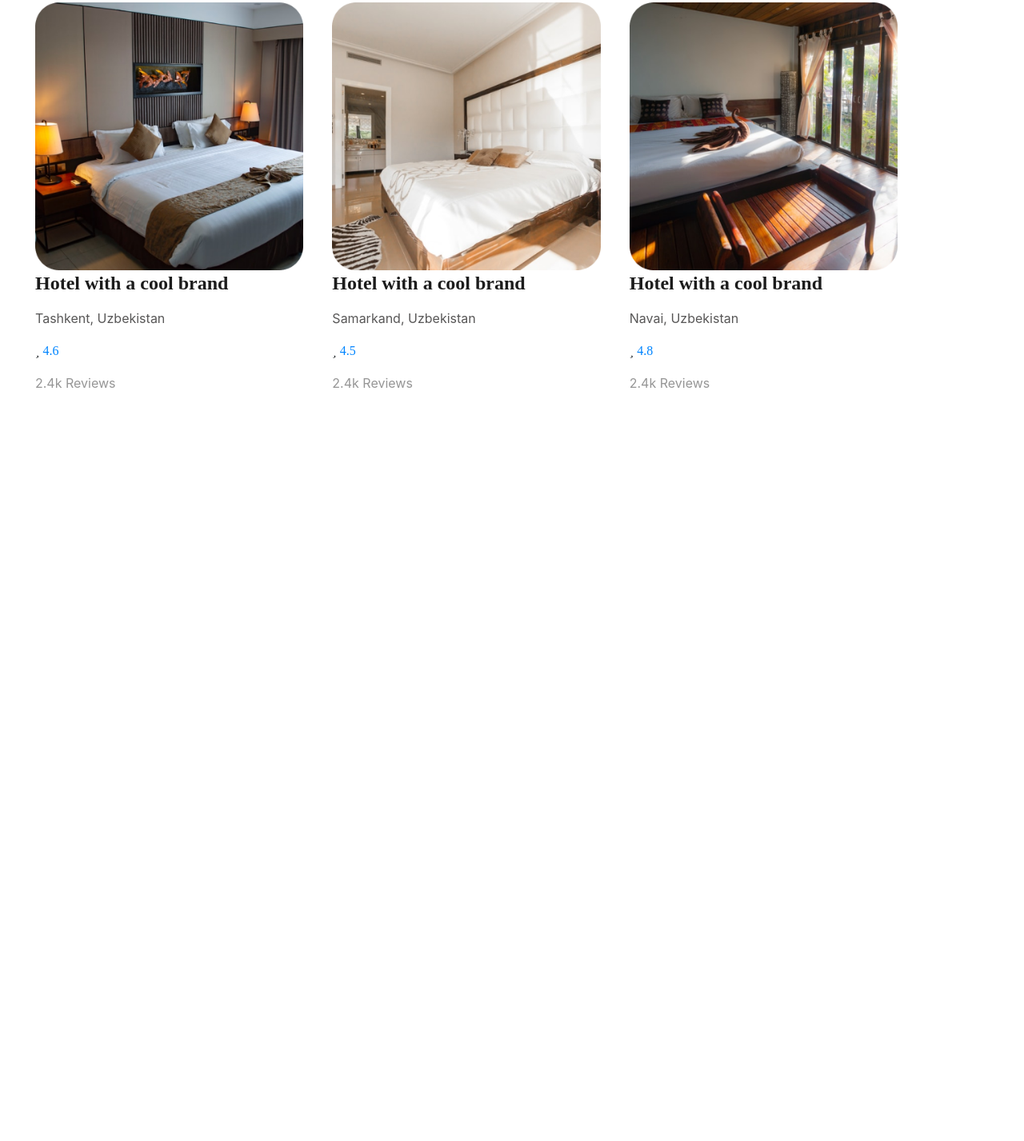
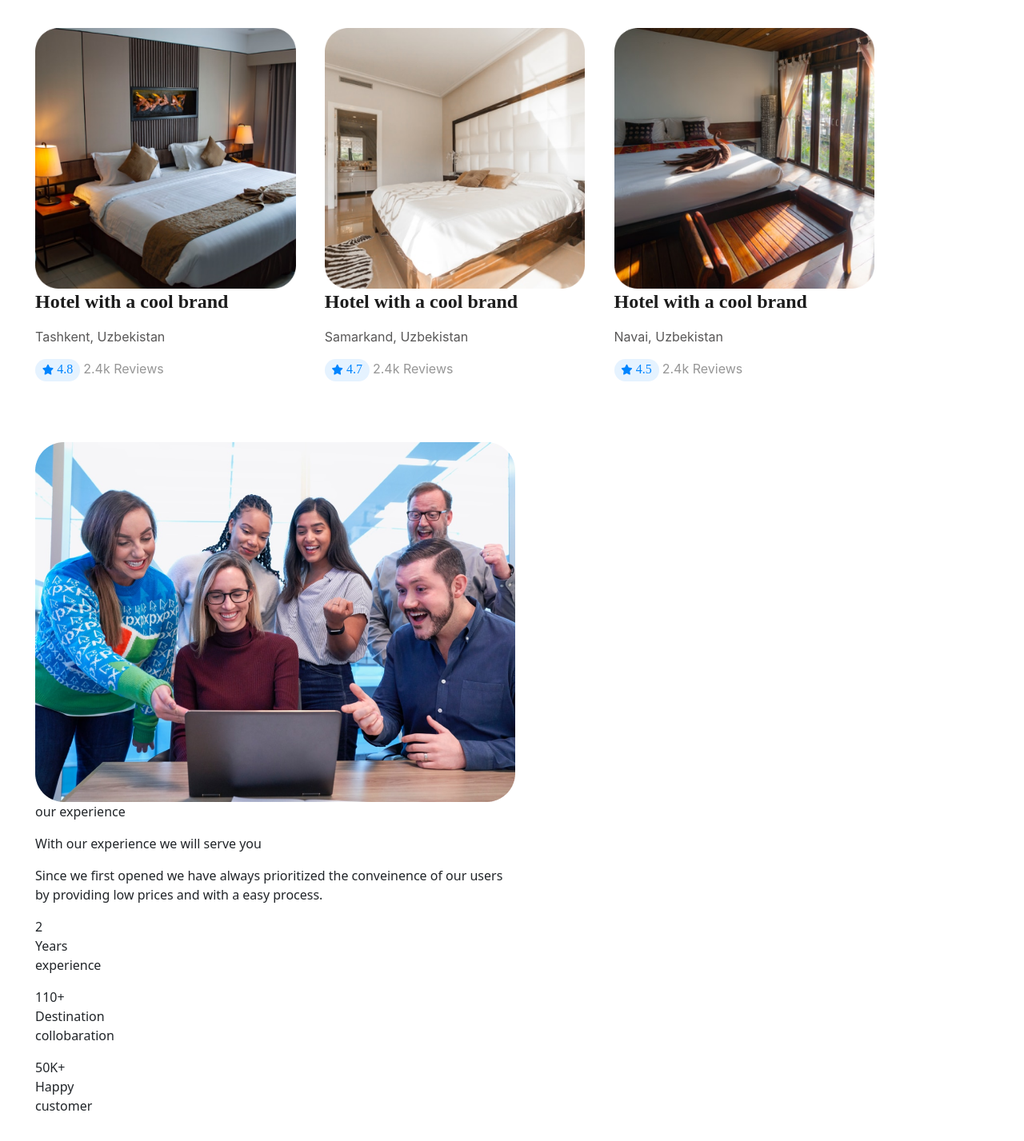
Before and after one commit to Mohiruy/hotel-bitiruv-ishi, a plain HTML site: page index.html in a window 1280 px wide. Shown: the part 757-2184 px from the top of the page at 80% size. Before the commit the page ends 1264 px from the top, so only its background shows below. Drawn offline with nearby package versions, Linux system fonts and the light colour scheme.

Commit message:
my commit

```diff
--- a/index.html
+++ b/index.html
@@ -81,9 +81,9 @@
                 </p>
                 <div class="rate">
                     <div class="gr">
-                        <i class="fa-thin fa-star"></i>
+                        <i class="fa-solid fa-star star"></i>
                         <p class="rate__number">
-                            4.6
+                            4.8
                         </p>
                     </div>
                     <p class="review">
@@ -101,9 +101,9 @@
                 </p>
                 <div class="rate">
                     <div class="gr">
-                        <i class="fa-thin fa-star"></i>
+                        <i class="fa-solid fa-star star"></i>
                         <p class="rate__number">
-                            4.5
+                            4.7
                         </p>
                     </div>
                     <p class="review">
@@ -121,9 +121,9 @@
                 </p>
                 <div class="rate">
                     <div class="gr">
-                        <i class="fa-thin fa-star"></i>
+                        <i class="fa-solid fa-star star"></i>
                         <p class="rate__number">
-                            4.8
+                            4.5
                         </p>
                     </div>
                     <p class="review">
@@ -134,5 +134,52 @@
         </div>
     </div>
 
+    <!--Body experience-->
+    <div class="container-fluid">
+        <div class="experience">
+            <div class="experience__statistic">
+                <div class="experience__image">
+                    <img src="./images/experince-image.png" alt="image">
+                </div>
+                <div class="experience__body">
+                    <p class="experience__title">
+                        our experience
+                    </p>
+                    <p class="experience__subtitle">
+                        With our experience we will serve you
+                    </p>
+                    <p class="experience__text">
+                        Since we first opened we have always prioritized the conveinence of our users by providing low prices and with a easy process.
+                    </p>
+                    <div class="statistics">
+                        <div class="statistic__number">
+                            2
+                        </div>
+                        <p class="statistic__text">
+                            Years <br> experience
+                        </p>
+                    </div>
+                    <div class="statistics">
+                        <div class="statistic__number">
+                            110+
+                        </div>
+                        <p class="statistic__text">
+                            Destination <br> collobaration
+                        </p>
+                    </div>
+                    <div class="statistics">
+                        <div class="statistic__number">
+                            50K+
+                        </div>
+                        <p class="statistic__text">
+                            Happy <br> customer
+                        </p>
+                    </div>
+                </div>
+            </div>
+            <div class="exp__comment"></div>
+        </div>
+    </div>
+
 </body>
 </html>
--- a/main.css
+++ b/main.css
@@ -3,6 +3,8 @@
     height: 104px;
     background-color: white;
     margin: 0;
+    padding: 2rem;
+
 }
 
 .main-header > div {
@@ -18,6 +20,7 @@
     display: inline-block;
     width: 100%;
     height: 100%;
+    padding: 0;
 }
 
 .main-navigation__item {
@@ -82,9 +85,11 @@
 /*body-heading*/
 .body-heading {
     background: linear-gradient(90deg, #00FFFF 0%, #4C98DE 33.93%, rgba(0, 133, 255, 0) 66.07%), url("./images/photo1.jpg");
+    background-size: cover;
     border-radius: 36px;
     height: 500px;
     margin-left: 2rem;
+    margin-right: 2rem;
 }
 
 .heading-title {
@@ -116,7 +121,7 @@
 
 /*Body recomendation*/
 .body-recomendation {
-    padding-left: 2rem;
+    padding: 2rem;
 }
 
 .body-recomendation > div {
@@ -172,6 +177,20 @@
     color: #585757;
 }
 
+.gr {
+    display: inline-block;
+    width: 3.5rem;
+    height: 1.8rem;
+    background: linear-gradient(0deg, rgba(0, 133, 255, 0.1), rgba(0, 133, 255, 0.1)), #FFFFFF;
+    border-radius: 1rem;
+    text-align: center;
+}
+
+.star {
+    font-size: 0.8rem;
+    color: #0085FF;
+}
+
 .rate__number {
     display: inline-block;
     font-family: 'Jost';
@@ -191,3 +210,24 @@
     line-height: 24px;
     color: #969696;
 }
+
+/* Body experience */
+.experience {
+    padding: 2rem;
+}
+
+.experience__statistic > div{
+    width: 50%;
+}
+
+.experience__image{
+    display: inline-block;
+    width: 100%;
+    box-sizing: border-box;
+}
+
+
+
+.experience__body {
+    display: inline-block;
+}
```
Also changed, not shown: images/experince-image.png (added).
